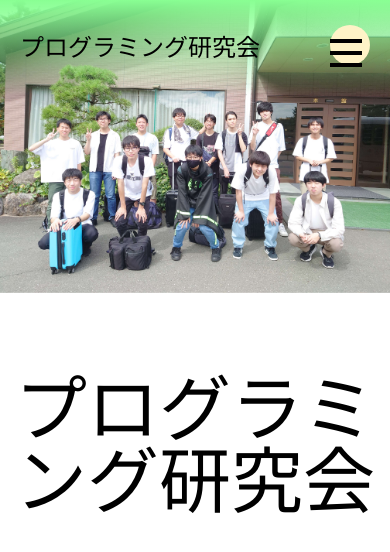
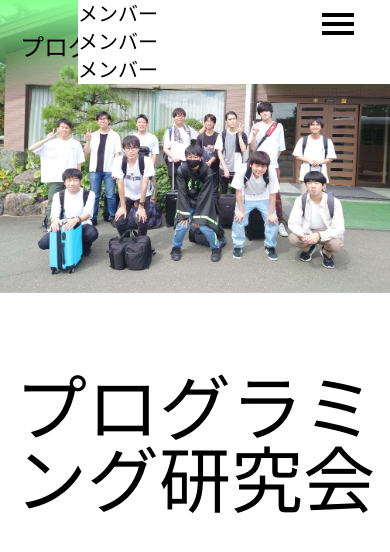
Before and after one commit to Programing-Study-Society/Home-Page, a Next.js app: page / in a window 390 px wide. Both pictures are taken after a click on the button 350 px from the left and 45 px from the top of the page. Shown: the top 552 px of the page. Built offline with nearby package versions, Linux system fonts and the light colour scheme.

Commit message:
ハンバーガーメニューが機能だけはする

```diff
--- /dev/null
+++ b/app/common/header/hamburger-menu/hamburger-menu.css
@@ -0,0 +1,37 @@
+.hamburger-icon {
+	z-index: 60;
+}
+
+.hamburger-bar span,
+.hamburger-bar::before,
+.hamburger-bar::after {
+	content: '';
+	display: block;
+	position: relative;
+	height: 0.25rem;
+	width: 2rem;
+	background-color: black;
+	z-index: 60;
+	margin: 0 auto;
+}
+/*
+.hamburger-bar span {
+	top: 50%;
+}
+*/
+
+.hamburger-bar::before {
+	margin-bottom: 5px;
+}
+
+.hamburger-bar::after {
+	margin-top: 5px;
+}
+
+.menu-list {
+	position: fixed;
+	right: 0;
+	top: 0;
+	width: 80%;
+	background-color: #fff;
+}
--- a/app/common/header/hamburger-menu/hamburger-menu.tsx
+++ b/app/common/header/hamburger-menu/hamburger-menu.tsx
@@ -2,24 +2,57 @@
 
 import {useState} from "react"
 
-type props = {
-	//children: React.ReactNode,
-	className: string
+import "./hamburger-menu.css"
+import Link from "next/link";
+
+export type hamburgerLink = {
+	url:string,
+	name:string,
 }
 
-export default function HamburgerMenu({
-	//children,
-	className
+type genUrlArg = {
+	className:string|undefined,
+	links:hamburgerLink[]
+}
+
+export function UrlList({
+	className,
+	links
+}:genUrlArg) {
+	return (
+		<ul className={className}>
+			{links.map((link, index) => {
+				return (
+					<li key={index}>
+						<Link className="text-xl" href={link.url}>{link.name}</Link>
+					</li>
+				)
+			})}
+		</ul>
+	)
+}
+
+type props = {
+	className: string|undefined,
+	links: hamburgerLink[],
+}
+
+export function HamburgerMenu({
+	className,
+	links,
 }:props) {
 
 	const [toggle, setToggle] = useState<boolean>(false)
 
 	return (
 		<div className={"hamburger-menu " + className}>
-			<button type="button" className="hamburger-icon w-10 h-10 rounded-full bg-amber-100 " onClick={() => {setToggle(!toggle);console.log(toggle)}}>
-				<span className="hamburger-bar relative block h-1 w-8 top-0 bg-black"></span>
-				<span className="hamburger-bar relative block h-1 w-8 top-2 bg-black"></span>
-				<span className="hamburger-bar relative block h-1 w-8 top-4 bg-black"></span>
+			{toggle ? (
+				<UrlList className="menu-list" links={links}></UrlList>
+			):null}
+			<button type="button" className="hamburger-icon w-16 h-16 rounded-2xl bg-amber-100 bg-opacity-80" onClick={() => {setToggle(!toggle);console.log(toggle)}}>
+				<div className="hamburger-bar w-full h-full">
+					<span/>
+				</div>
 			</button>
 		</div>
 	)
--- /dev/null
+++ b/app/common/header/header.css
@@ -0,0 +1,3 @@
+header {
+	background: linear-gradient(rgba(var(--thema-color-rgb), 1), rgba(255,255,255,0));
+}
--- a/app/common/header/header.tsx
+++ b/app/common/header/header.tsx
@@ -1,8 +1,26 @@
 import Link from "next/link"
 
-import HamburgerMenu from "./hamburger-menu/hamburger-menu"
+import {HamburgerMenu, hamburgerLink} from "./hamburger-menu/hamburger-menu"
+import "./header.css"
+
 
 export default function Header() {
+
+	let menuList: hamburgerLink[] = [
+		{
+			name: "メンバー",
+			url: "/member",
+		},
+		{
+			name: "メンバー",
+			url: "/member",
+		},
+		{
+			name: "メンバー",
+			url: "/member",
+		}
+	]
+
 	return (
 		<header className="top-0 w-full h-24 flex items-center p-5 fixed z-50 justify-between">
 			<div className="circle-name">
@@ -13,7 +31,7 @@ export default function Header() {
 				<li><Link href="/member" className=" text-xl">メンバー</Link></li>
 				<li><Link href="/member" className=" text-xl">メンバー</Link></li>
 			</ul>
-			<HamburgerMenu className="block md:hidden"/>
+			<HamburgerMenu className="block md:hidden" links={menuList}/>
 		</header>
 	)
 }
--- a/app/globals.css
+++ b/app/globals.css
@@ -6,8 +6,3 @@
 :root {
   --thema-color-rgb: 137, 255, 147;
 }
-
-
-header {
-  background: linear-gradient(rgba(var(--thema-color-rgb), 1), rgba(255,255,255,0));
-}
```
